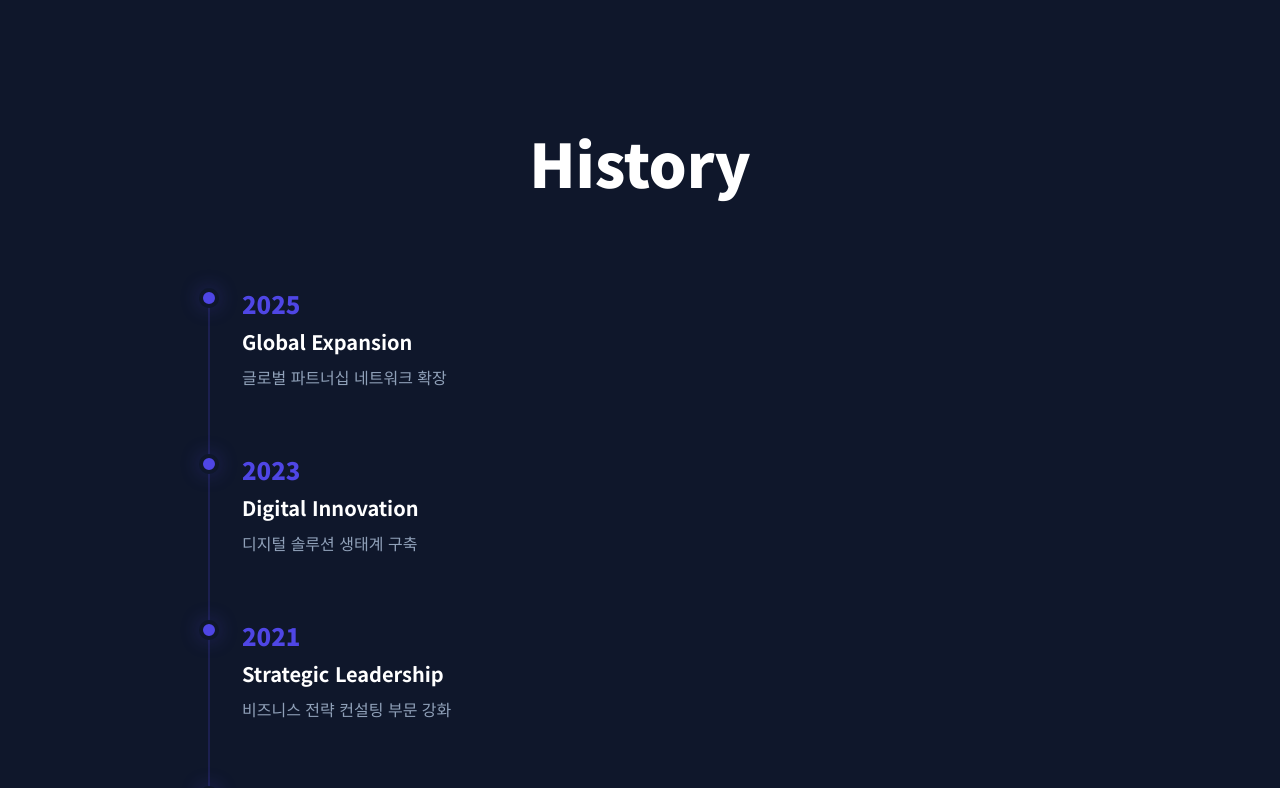
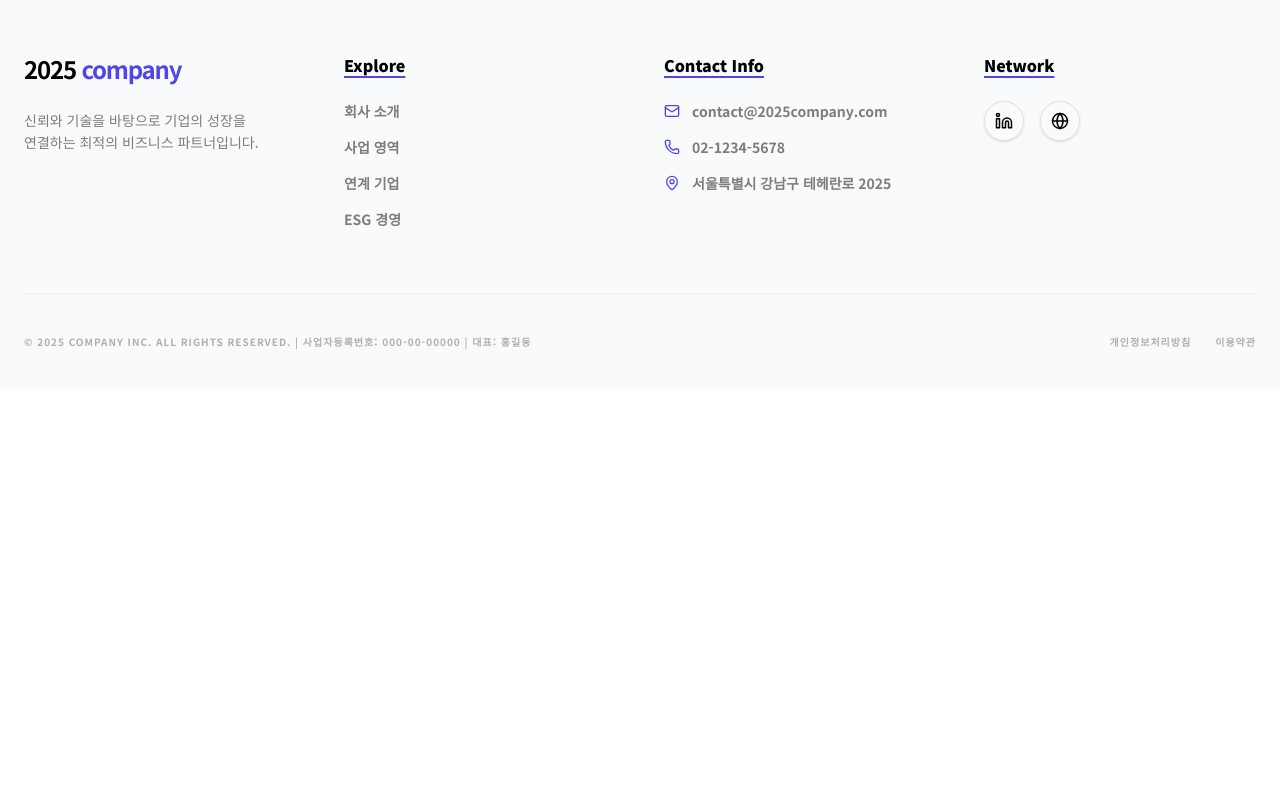
Before and after one commit to goslowverse-del/2025company, a React (Vite) app: page /about in a window 1280 px wide. Shown: the part 2240-3028 px from the top of the page. After the commit the page ends 2629 px from the top, so only its background shows below. Built offline with nearby package versions, Linux system fonts and the light colour scheme.

Commit message:
feat: Remove company history section
The company history section has been removed from the About page and its associated copy data. This streamlines the presentation of company information.

```diff
--- a/src/constants/copy.ts
+++ b/src/constants/copy.ts
@@ -77,12 +77,6 @@ export const COPY = {
       { title: 'Sustainability', desc: '일회성 성과가 아닌, 지속 가능한 성장 구조를 함께 설계합니다.' },
       { title: 'Partnership', desc: '함께 고민하고 함께 나아가는 진정한 협력의 가치를 실현합니다.' },
     ],
-    history: [
-      { year: '2025', title: 'Global Expansion', desc: '글로벌 파트너십 네트워크 확장' },
-      { year: '2023', title: 'Digital Innovation', desc: '디지털 솔루션 생태계 구축' },
-      { year: '2021', title: 'Strategic Leadership', desc: '비즈니스 전략 컨설팅 부문 강화' },
-      { year: '2020', title: 'Founding', desc: '2025 company 설립' },
-    ]
   },
   business: {
     hero: {
--- a/src/pages/About.tsx
+++ b/src/pages/About.tsx
@@ -73,23 +73,6 @@ export default function About() {
         </div>
       </section>
 
-      {/* History - SOFT DARK */}
-      <section className="py-40 px-6 bg-slate-900">
-         <div className="max-w-4xl mx-auto">
-            <h2 className="text-4xl md:text-6xl font-black mb-24 text-center text-white">History</h2>
-            <div className="relative border-l-2 border-brand/20 pl-8 ml-4 space-y-16">
-               {about.history.map((item, idx) => (
-                 <div key={idx} className="relative">
-                    <div className="absolute -left-[43px] top-0 w-5 h-5 rounded-full bg-brand border-4 border-slate-900 shadow-[0_0_20px_rgba(79,70,229,0.3)]"></div>
-                    <div className="text-2xl font-black text-brand mb-2">{item.year}</div>
-                    <h4 className="text-xl font-bold mb-2 text-white">{item.title}</h4>
-                    <p className="text-slate-400 leading-relaxed">{item.desc}</p>
-                 </div>
-               ))}
-            </div>
-         </div>
-      </section>
-
     </div>
   );
 }
```
